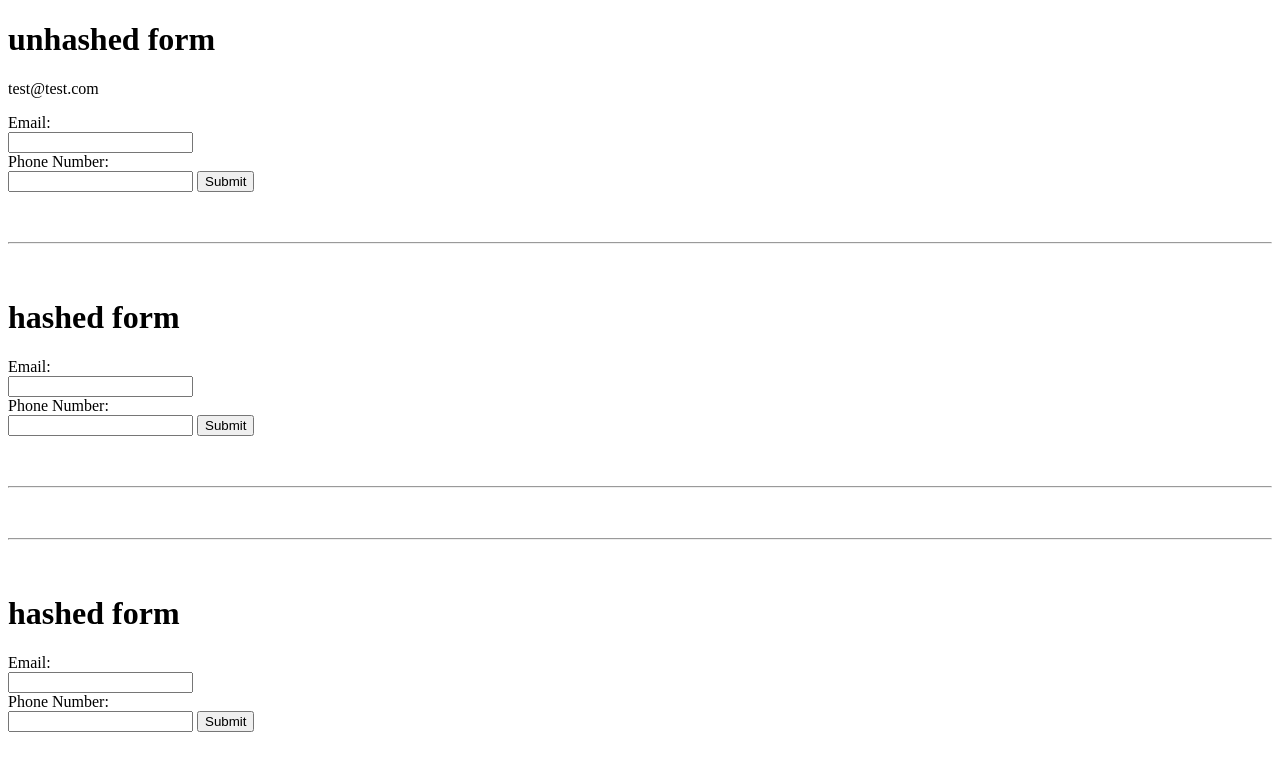
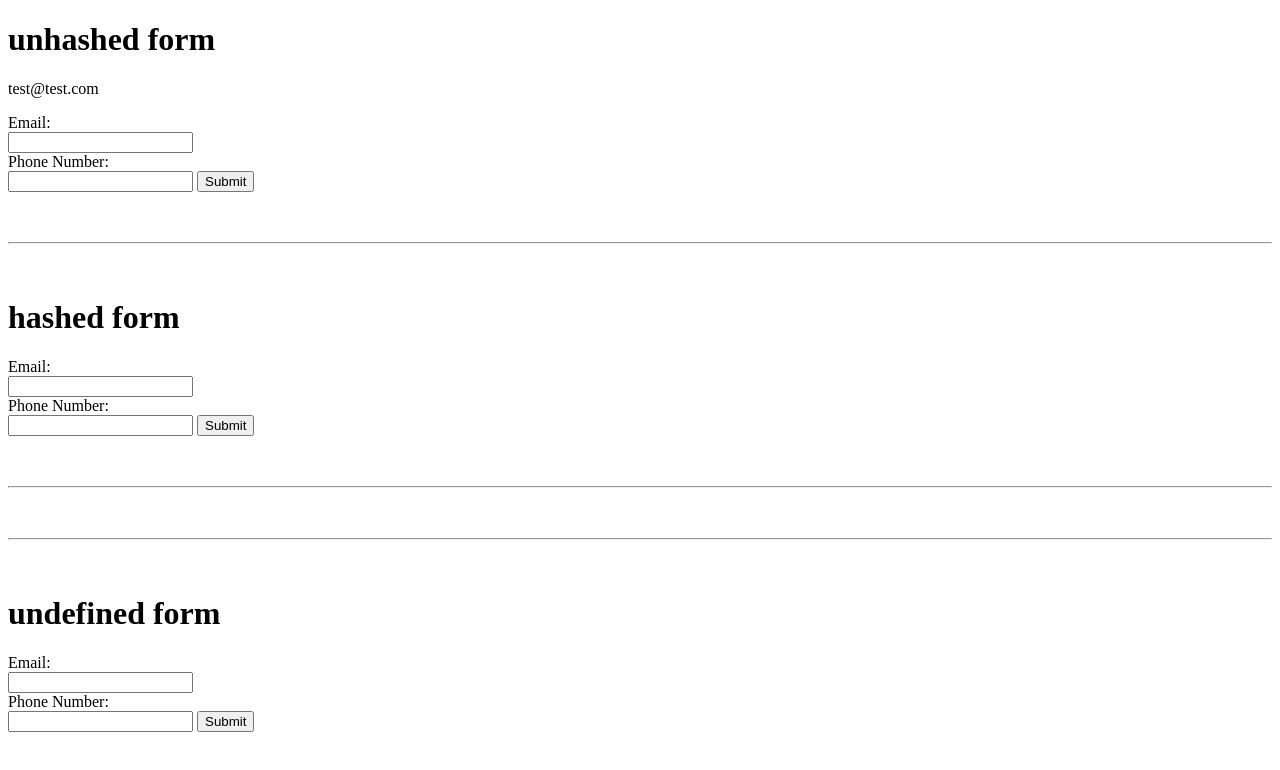
Before and after one commit to nganym/ec-test-gtag, a plain HTML site: page index.html in a window 1280 px wide. Drawn offline with Linux system fonts and the light colour scheme.

Commit message:
Update index.html

```diff
--- a/index.html
+++ b/index.html
@@ -61,7 +61,7 @@
     <p>&nbsp;</p>
 
     <form id="undefined-form" method="get">
-      <h1>hashed form</h1>
+      <h1>undefined form</h1>
       <label for="email">Email:</label><br />
       <input type="email" id="email" name="email" /><br />
       <label for="phone">Phone Number:</label><br />
```
